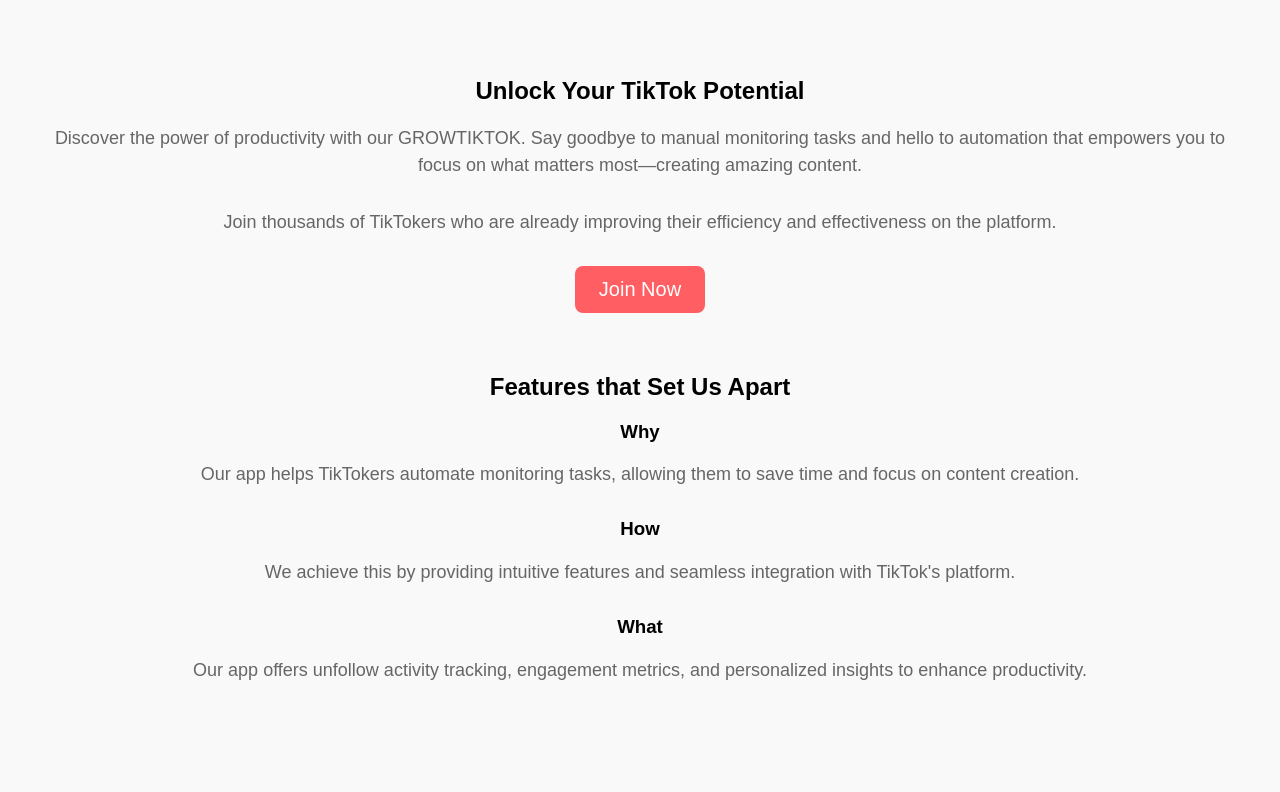
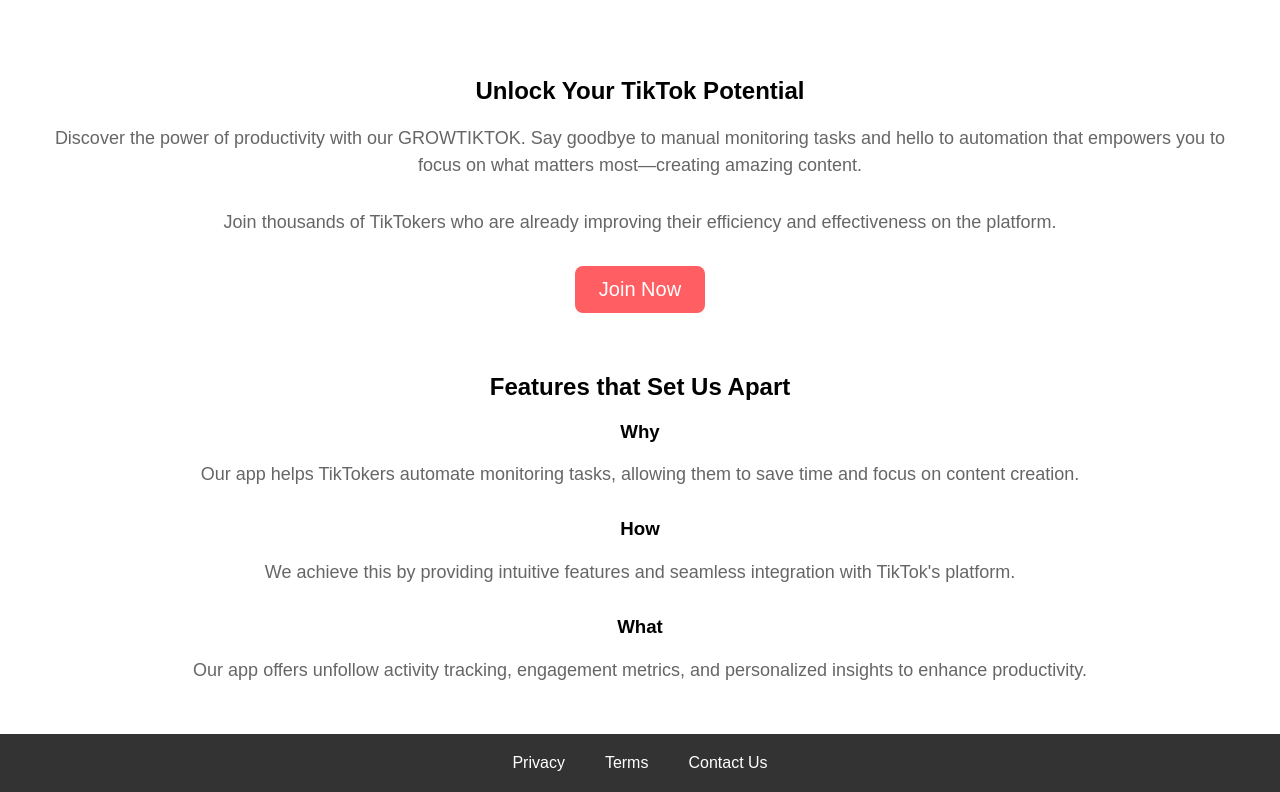
Before and after one commit to DonacoGroup/growtiktok.github.io, a plain HTML site: page index.html in a window 1280 px wide. Shown: the part 89-881 px from the top of the page. Before the commit the page ends 823 px from the top, so only its background shows below. Drawn offline with Linux system fonts and the light colour scheme.

Commit message:
Update index.html

```diff
--- a/index.html
+++ b/index.html
@@ -9,7 +9,7 @@
     font-family: Arial, sans-serif;
     margin: 0;
     padding: 0;
-    background-color: #f9f9f9;
+    background-color: #fff;
   }
   .container {
     max-width: 1200px;
@@ -40,6 +40,18 @@
   }
   .cta-button:hover {
     background-color: #e54245;
+  }
+.footer-menu {
+    background-color: #333;
+    padding: 20px;
+    display: flex;
+    justify-content: center;
+  }
+  .footer-menu a {
+    color: #fff;
+    font-size: 16px;
+    margin: 0 20px;
+    text-decoration: none;
   }
 </style>
 </head>
@@ -72,5 +84,11 @@
   </div>
 </div>
 
+  <div class="footer-menu">
+  <a href="#privacy">Privacy</a>
+  <a href="#terms">Terms</a>
+  <a href="#contact">Contact Us</a>
+</div>
+
 </body>
 </html>
```
